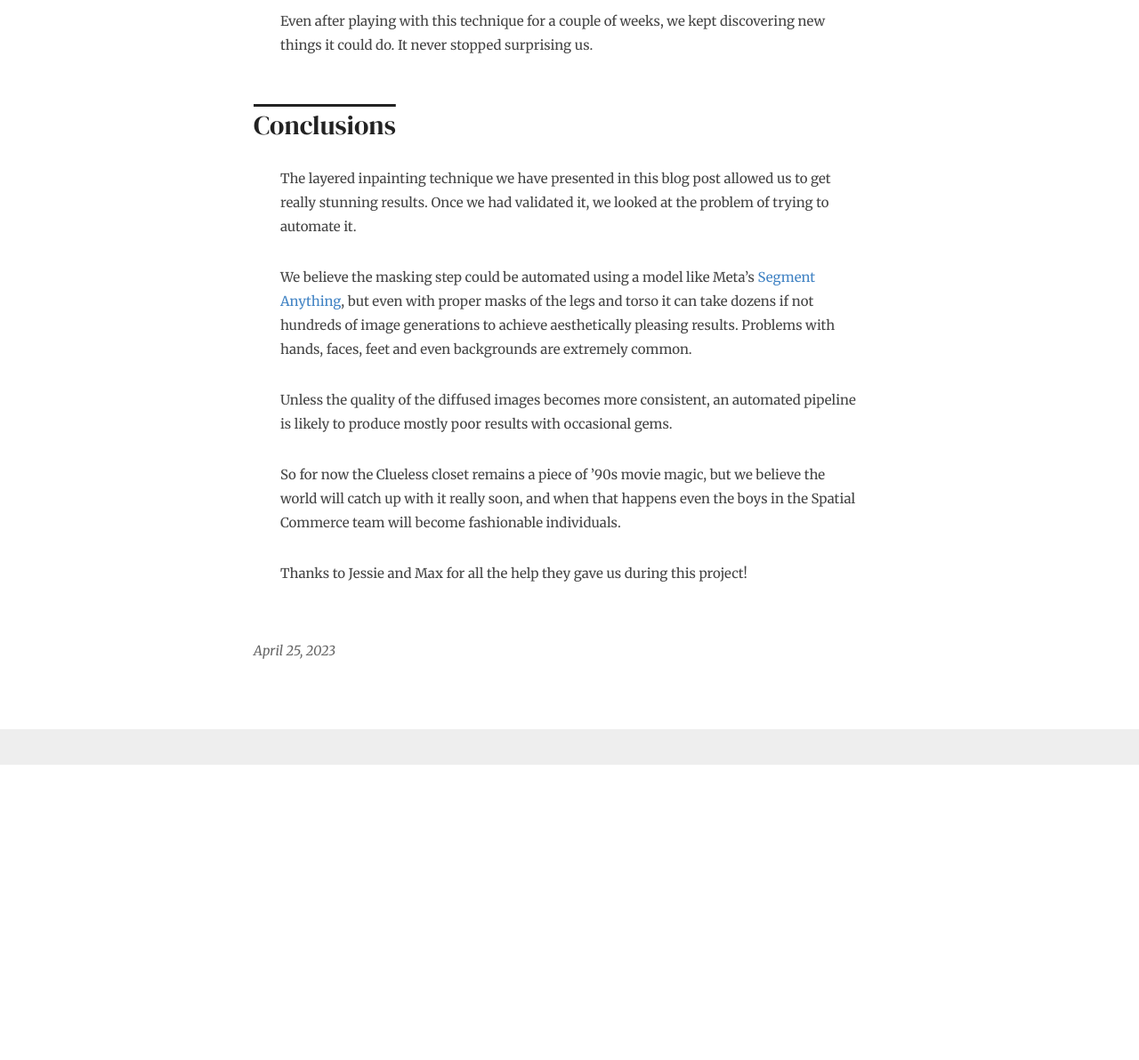
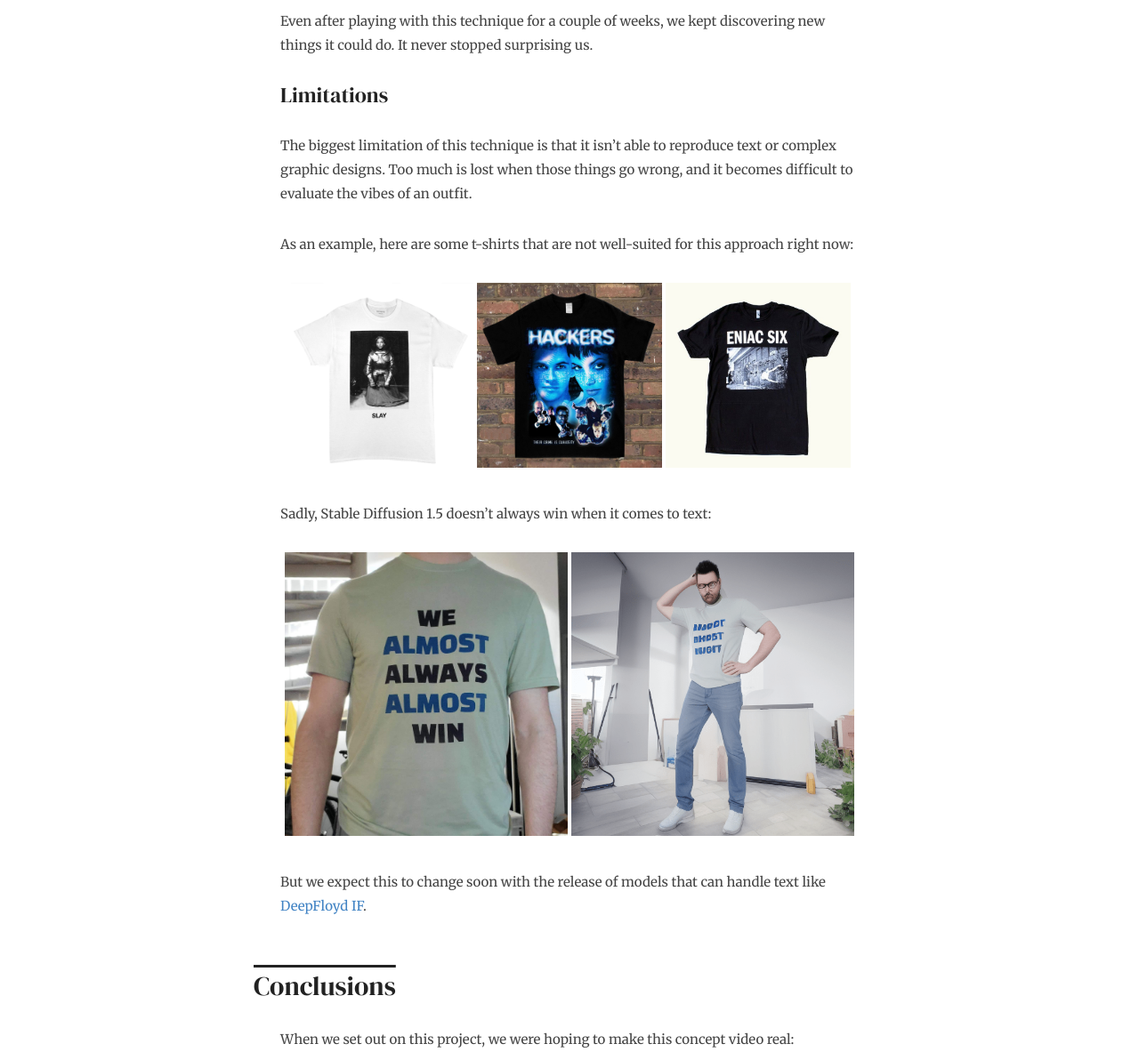
Before and after one commit to Shopify/spatial-commerce-projects, a Jekyll site: the page built from _posts/2023-04-25-Clueless-Closet.md, in a window 1280 px wide and 1400 px high, scrolled down 19991 px. Shown: the part 170-1362 px from the top of the window at 89% size. Built offline with Jekyll 4.4.1, drawn with Linux system fonts in a browser that asks for light colours; some web fonts are replaced; before the commit the page ends 21021 px from its top, so only the background shows below that; some of the changed text lies outside the part shown; grey boxes are pictures that could not be loaded.

Commit message:
Add limitations section and concept video.

```diff
--- a/_posts/2023-04-25-Clueless-Closet.md
+++ b/_posts/2023-04-25-Clueless-Closet.md
@@ -65,12 +65,12 @@ We tried a number of different approaches to diffuse Jessie and Max wearing garm
 Let's say we want to diffuse Max in this t-shirt and pants combination:
 
 {:.text-align-center}
+![_config.yml]({{ site.baseurl }}/images/clueless_closet/max_outfit_1/top.JPG){:style="width:49%;"}
 ![_config.yml]({{ site.baseurl }}/images/clueless_closet/max_outfit_1/bottom.JPG){:style="width:49%;"}
-![_config.yml]({{ site.baseurl }}/images/clueless_closet/max_outfit_1/top.JPG){:style="width:49%;"}
 
 We would start out by diffusing a full-body shot of him wearing a generic outfit using his full-body LoRA.
 
-We can control the way his body is posed using ControlNet and the OpenPose model. In this example we will be feeding this image of a posed 3D character to the model:
+We can control the way his body is posed using [ControlNet](https://arxiv.org/pdf/2302.05543.pdf) and the OpenPose model. In this example we will be feeding this image of a posed 3D character to the model:
 
 {:.text-align-center}
 ![_config.yml]({{ site.baseurl }}/images/clueless_closet/max_outfit_1/pose.png)
@@ -203,14 +203,37 @@ Yes:
 
 Even after playing with this technique for a couple of weeks, we kept discovering new things it could do. It never stopped surprising us.
 
+## Limitations
+
+The biggest limitation of this technique is that it isn't able to reproduce text or complex graphic designs. Too much is lost when those things go wrong, and it becomes difficult to evaluate the vibes of an outfit.
+
+As an example, here are some t-shirts that are not well-suited for this approach right now:
+
+{:.text-align-center}
+![_config.yml]({{ site.baseurl }}/images/clueless_closet/graphic_tees/0.png){:style="width:32%;"}
+![_config.yml]({{ site.baseurl }}/images/clueless_closet/graphic_tees/1.jpeg){:style="width:32%;"}
+![_config.yml]({{ site.baseurl }}/images/clueless_closet/graphic_tees/2.jpeg){:style="width:32%;"}
+
+Sadly, Stable Diffusion 1.5 doesn't always win when it comes to text:
+
+{:.text-align-center}
+![_config.yml]({{ site.baseurl }}/images/clueless_closet/graphic_tees/waaw_real.jpg){:style="width:49%;"}
+![_config.yml]({{ site.baseurl }}/images/clueless_closet/graphic_tees/waaw_diffused.png){:style="width:49%;"}
+
+But we expect this to change soon with the release of models that can handle text like [DeepFloyd IF](https://github.com/deep-floyd/IF).
+
 # Conclusions
 
-The layered inpainting technique we have presented in this blog post allowed us to get really stunning results. Once we had validated it, we looked at the problem of trying to automate it.
+When we set out on this project, we were hoping to make this concept video real:
+
+{% include shopify-video.html id='https://cdn.shopify.com/videos/c/o/v/e58775aff2b74664aeeb4b2f9fa1f467.mp4' width='100%' %}
+
+The layered inpainting technique we have presented in this blog post allowed us to get really stunning results, but once we had validated it, we looked at the problem of trying to automate it.
 
 We believe the masking step could be automated using a model like Meta's [Segment Anything](https://segment-anything.com/), but even with proper masks of the legs and torso it can take dozens if not hundreds of image generations to achieve aesthetically pleasing results. Problems with hands, faces, feet and even backgrounds are extremely common.
 
 Unless the quality of the diffused images becomes more consistent, an automated pipeline is likely to produce mostly poor results with occasional gems.
 
-So for now the Clueless closet remains a piece of '90s movie magic, but we believe the world will catch up with it really soon, and when that happens even the boys in the Spatial Commerce team will become fashionable individuals.
+So for now the Clueless closet remains a piece of '90s movie magic, but we believe the world will catch up with it really soon, and when that happens even the Spatial Commerce boys will become fashionable individuals.
 
 Thanks to Jessie and Max for all the help they gave us during this project!
```
Also changed, not shown: images/clueless_closet/graphic_tees/0.png (added), images/clueless_closet/graphic_tees/1.jpeg (added), images/clueless_closet/graphic_tees/2.jpeg (added), images/clueless_closet/graphic_tees/waaw_diffused.png (added), images/clueless_closet/graphic_tees/waaw_real.jpg (added).
